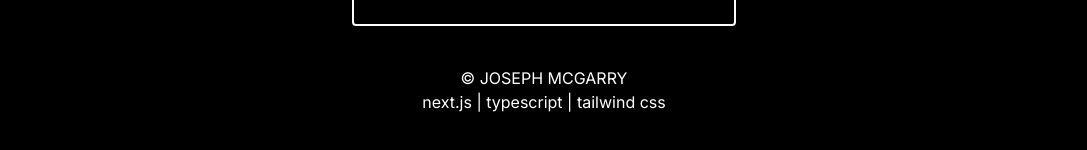
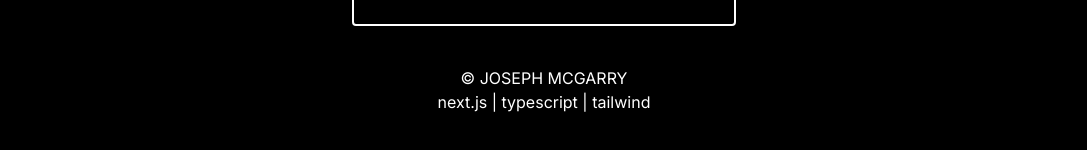
Before and after one commit to Joseph-McGarry/personalpage, a Next.js app in the folder personalpage/: page / in a window 1280 px wide. Shown: the part 1238-1388 px from the top of the page, without its empty margins (96-1183 px from the left). Built offline with nearby package versions, Linux system fonts and the light colour scheme.

Commit message:
removed css from tailwind in techstack at bottem

```diff
--- a/personalpage/app/page.tsx
+++ b/personalpage/app/page.tsx
@@ -55,7 +55,7 @@ export default function Home() {
 
       <footer className="text-sm md:text-base lg:text-base text-center mt-8 mb-4">
         © JOSEPH MCGARRY <br />
-        next.js | typescript | tailwind css
+        next.js | typescript | tailwind
       </footer>
     </main>
   );
```
